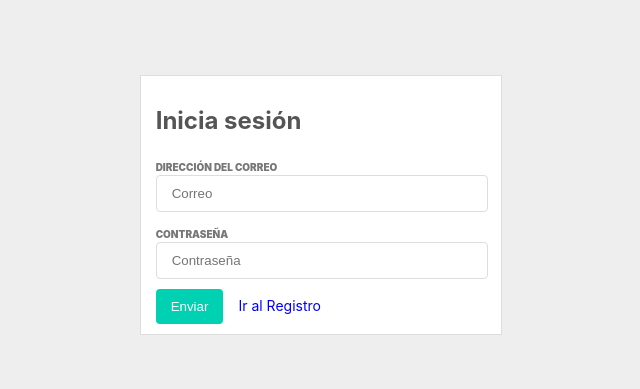
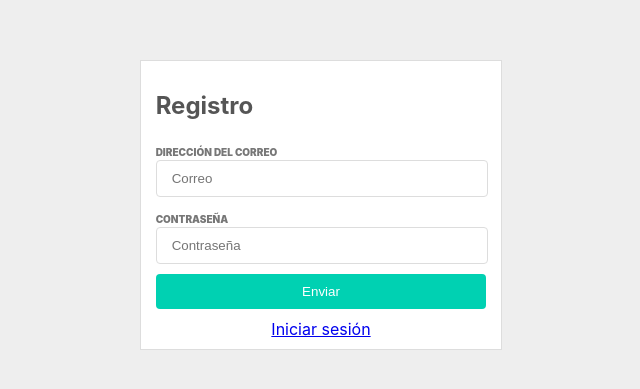
Before and after one commit to Alountk/Instagram_Clone, a React (Create React App) app in the folder client/: page /register in a window 1280 px wide. Shown: the part 195-584 px from the top of the page, without its empty margins (319-959 px from the left). Built offline with nearby package versions, Linux system fonts and the light colour scheme.

Commit message:
Delete Link and Add Route/Link react-router-dom

```diff
--- a/client/package.json
+++ b/client/package.json
@@ -11,6 +11,7 @@
     "@types/react": "^16.9.0",
     "@types/react-dom": "^16.9.0",
     "@types/react-redux": "^7.1.9",
+    "@types/react-router-dom": "^5.1.5",
     "react": "^16.13.1",
     "react-dom": "^16.13.1",
     "react-loadable": "^5.5.0",
--- a/client/src/App.tsx
+++ b/client/src/App.tsx
@@ -1,13 +1,9 @@
 import React from "react";
 import { useSelector } from "react-redux";
 import "./App.css";
-import UseForm from "./components/useForm/UseForm";
-import { Card } from "./components/card/Card";
-import { Container } from "./components/container/Container";
-import Input from "./components/input/Input";
-import { Button } from "./components/button/Button";
-import { Title } from "./components/title/Title";
-import { Link } from "./components/link/Link";
+import { Route } from "react-router-dom";
+import { Login } from "./containers/Auth/Login";
+import { Register } from "./containers/Auth/Register";
 
 function App() {
   const {
@@ -21,16 +17,10 @@ function App() {
     console.log(payload);
   };
   return (
-    <Container>
-      {/* <UseForm onSubmit={handleOnSubmit} /> */}
-      <Card>
-        <Title>Inicia sesión</Title>
-        <Input placeholder='Correo' label='Dirección del Correo' />
-        <Input placeholder='Contraseña' label='Contraseña' />
-        <Button>Enviar</Button>
-        <Link>Ir al Registro</Link>
-      </Card>
-    </Container>
+    <>
+      <Route exact={true} path="/" component={Login} />
+      <Route exact={true} path="/register" component={Register} />
+    </>
   );
 }
 
--- a/client/src/components/button/Button.tsx
+++ b/client/src/components/button/Button.tsx
@@ -1,15 +1,21 @@
-import React from 'react'
+import React, {FC} from 'react'
 
-const style = {
+const style = (block: boolean) =>({
     backgroundColor: '#00D1B2',
     border: '0px',
     borderRadius: '4px',
+    color: '#fff',
+    marginBottom: '10px',
     padding: '10px 15px',
-    color: '#fff',
+    width: block ? '100%' : undefined,
+})
+interface IButton {
+    block?: boolean
 }
 
-export const Button = (props:any) => {
+export const Button:FC<IButton> = (props:any) => {
+    const { block = false } = props
     return (
-        <button {...props} style={style}/>
+        <button {...props} style={style(block)}/>
     )
 }
--- /dev/null
+++ b/client/src/components/center/Center.tsx
@@ -0,0 +1,13 @@
+import React from 'react'
+
+const style = {
+    textAlign: 'center',
+    width: '100%'
+} as React.CSSProperties
+
+
+export const Center = (props:any) => {
+    return (
+        <div {...props} style={style} />
+    )
+}
--- a/client/src/components/link/Link.tsx
+++ /dev/null
@@ -1,15 +0,0 @@
-import React from 'react'
-// import {Link} from 'react-router-dom'
-
-const style = {
-    color: 'blue',
-    fontSize: '14px',
-    padding: '15px',
-}
-
-
-export const Link = (props:any) => {
-    return (
-        <a {...props} style={style} />
-    )
-}
--- /dev/null
+++ b/client/src/containers/Auth/Login.tsx
@@ -0,0 +1,27 @@
+import React from "react";
+import { Link } from 'react-router-dom';
+
+import UseForm from "./../../components/useForm/UseForm";
+import { Card } from "./../../components/card/Card";
+import { Container } from "./../../components/container/Container";
+import Input from "./../../components/input/Input";
+import { Button } from "./../../components/button/Button";
+import { Title } from "./../../components/title/Title";
+import { Center } from "./../../components/center/Center";
+
+export const Login = () => {
+  return (
+    <Container>
+      {/* <UseForm onSubmit={handleOnSubmit} /> */}
+      <Card>
+        <Title>Inicia sesión</Title>
+        <Input placeholder="Correo" label="Dirección del Correo" />
+        <Input placeholder="Contraseña" label="Contraseña" />
+        <Button block={true}>Enviar</Button>
+        <Center>
+          <Link to='/register'>Ir al Registro</Link>
+        </Center>
+      </Card>
+    </Container>
+  );
+};
--- /dev/null
+++ b/client/src/containers/Auth/Register.tsx
@@ -0,0 +1,27 @@
+import React from "react";
+import { Link } from 'react-router-dom';
+
+import UseForm from "./../../components/useForm/UseForm";
+import { Card } from "./../../components/card/Card";
+import { Container } from "./../../components/container/Container";
+import Input from "./../../components/input/Input";
+import { Button } from "./../../components/button/Button";
+import { Title } from "./../../components/title/Title";
+import { Center } from "./../../components/center/Center";
+
+export const Register = () => {
+  return (
+    <Container>
+      {/* <UseForm onSubmit={handleOnSubmit} /> */}
+      <Card>
+        <Title>Registro</Title>
+        <Input placeholder="Correo" label="Dirección del Correo" />
+        <Input placeholder="Contraseña" label="Contraseña" />
+        <Button block={true}>Enviar</Button>
+        <Center>
+          <Link to='/'>Iniciar sesión</Link>
+        </Center>
+      </Card>
+    </Container>
+  );
+};
--- a/client/src/index.tsx
+++ b/client/src/index.tsx
@@ -1,5 +1,7 @@
 import React from 'react';
 import ReactDOM from 'react-dom';
+
+import {BrowserRouter as Router} from 'react-router-dom'
 
 import {Provider} from 'react-redux'
 import store from './redux/store'
@@ -8,10 +10,13 @@ import './index.css';
 import App from './App';
 import * as serviceWorker from './serviceWorker';
 
+
 ReactDOM.render(
   <React.StrictMode>
     <Provider store={store}>
-      <App />
+      <Router>
+        <App />
+      </Router>
     </Provider>
   </React.StrictMode>,
   document.getElementById('root')
```
Also changed, not shown: 1 other file (tests, documents, lock files or other folders).
